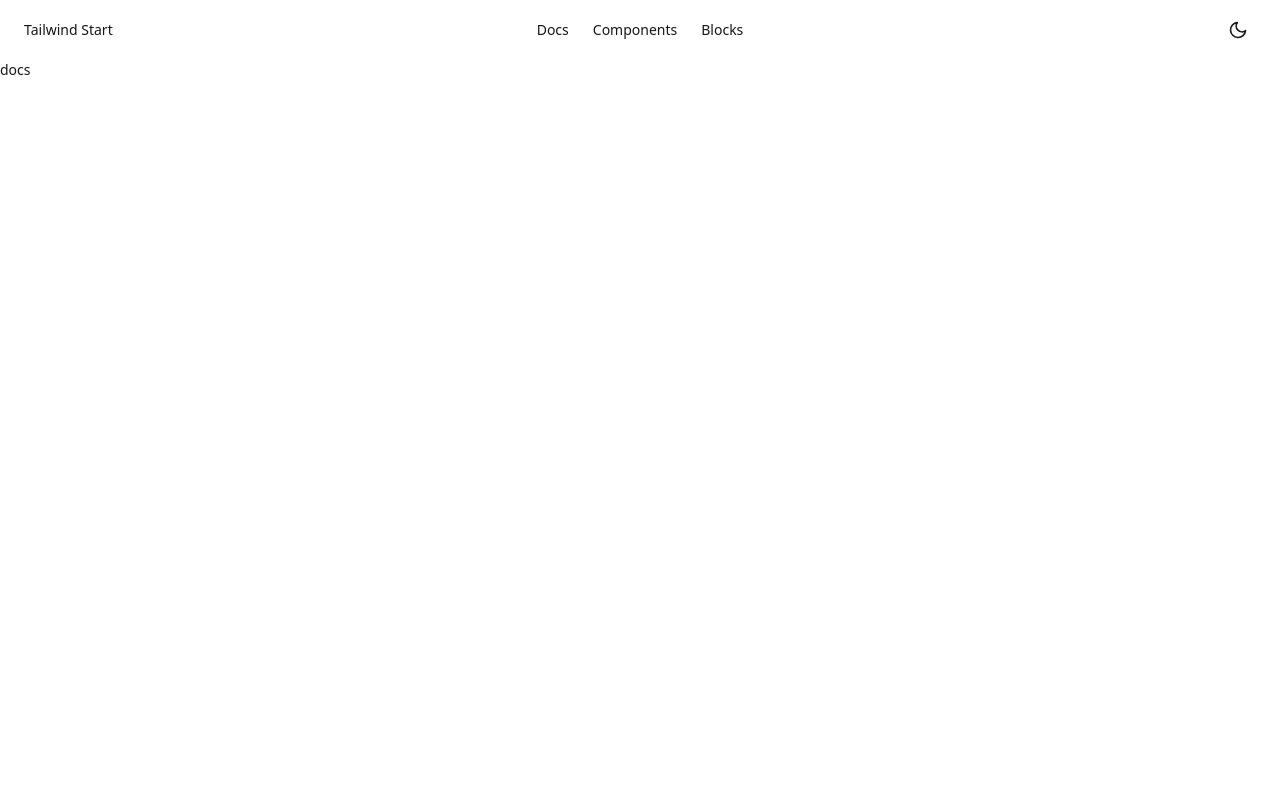
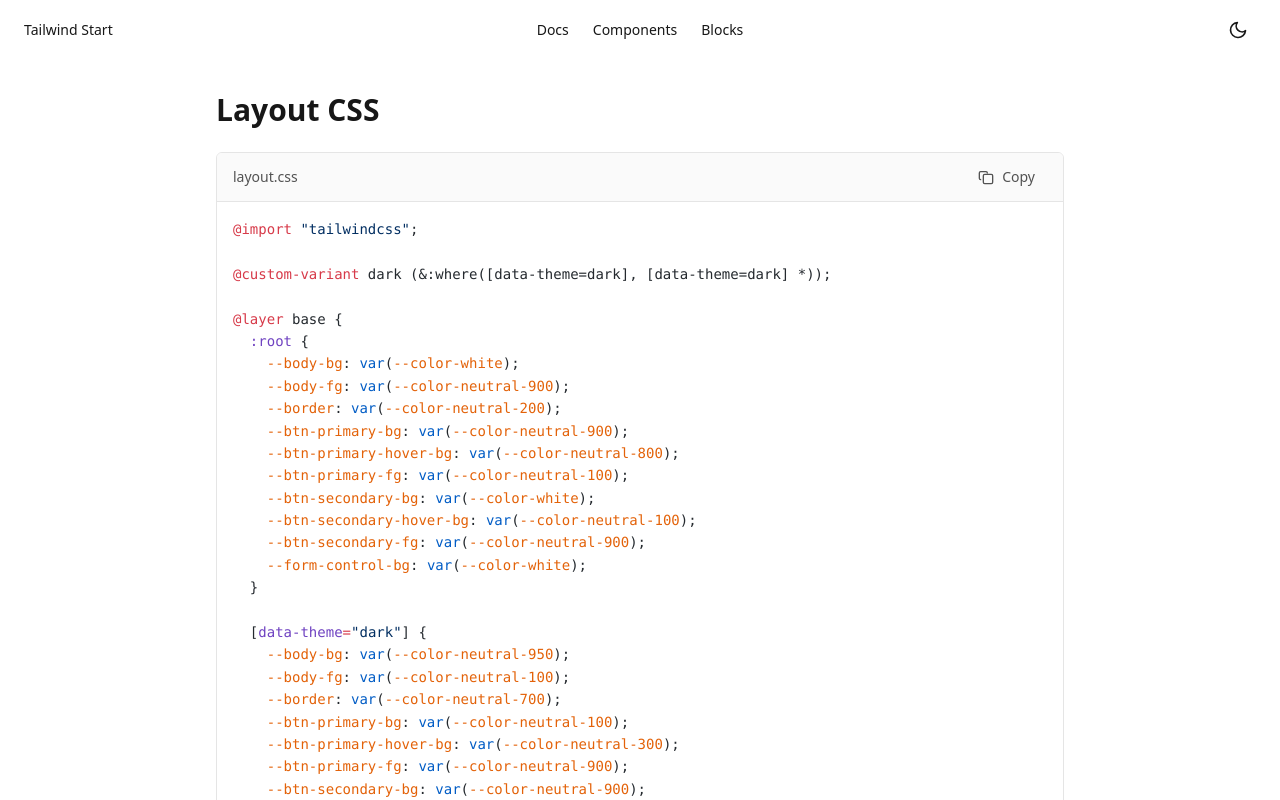
Before and after one commit to rwhitmire/tailwind-start, a SvelteKit app: page /docs in a window 1280 px wide. Shown: the top 800 px of the page. Built offline with nearby package versions, Linux system fonts and the light colour scheme.

Commit message:
code highlighting

```diff
--- a/package.json
+++ b/package.json
@@ -34,5 +34,8 @@
     "typescript": "^5.9.3",
     "typescript-eslint": "^8.48.1",
     "vite": "^7.2.6"
+  },
+  "dependencies": {
+    "shiki": "^3.20.0"
   }
 }
--- a/src/routes/components/+layout.svelte
+++ b/src/routes/components/+layout.svelte
@@ -14,8 +14,9 @@
       {#each navItems as item}
         <a
           href={item.href}
-          class="block rounded-md px-3 py-2 text-sm transition-colors {$page.url.pathname === item.href
-            ? 'bg-neutral-100 dark:bg-neutral-900 font-medium'
+          class="block rounded-md px-3 py-2 text-sm transition-colors {$page.url.pathname ===
+          item.href
+            ? 'bg-neutral-100 font-medium dark:bg-neutral-900'
             : 'hover:bg-neutral-100 dark:hover:bg-neutral-900'}"
         >
           {item.label}
--- a/src/routes/docs/+page.svelte
+++ b/src/routes/docs/+page.svelte
@@ -1 +1,193 @@
-<div>docs</div>
+<script lang="ts">
+  import { createHighlighter } from "shiki";
+  import { onMount } from "svelte";
+  import layoutCss from "../layout.css?raw";
+
+  let highlightedCode = $state<string>("");
+  let isLoading = $state(true);
+  let observer: MutationObserver | null = $state(null);
+  let copied = $state(false);
+
+  onMount(() => {
+    let cleanup: (() => void) | null = null;
+
+    (async () => {
+      const highlighter = await createHighlighter({
+        themes: ["github-light", "github-dark"],
+        langs: ["css"],
+      });
+
+      const updateHighlight = () => {
+        const theme =
+          document.documentElement.getAttribute("data-theme") === "dark"
+            ? "github-dark"
+            : "github-light";
+
+        highlightedCode = highlighter.codeToHtml(layoutCss, {
+          lang: "css",
+          theme,
+        });
+      };
+
+      updateHighlight();
+      isLoading = false;
+
+      // Watch for theme changes
+      observer = new MutationObserver(() => {
+        updateHighlight();
+      });
+
+      observer.observe(document.documentElement, {
+        attributes: true,
+        attributeFilter: ["data-theme"],
+      });
+
+      cleanup = () => {
+        observer?.disconnect();
+      };
+    })();
+
+    return () => {
+      cleanup?.();
+    };
+  });
+
+  async function copyToClipboard() {
+    try {
+      await navigator.clipboard.writeText(layoutCss);
+      copied = true;
+      setTimeout(() => {
+        copied = false;
+      }, 2000);
+    } catch (err) {
+      console.error("Failed to copy:", err);
+    }
+  }
+</script>
+
+<div class="container mx-auto max-w-4xl px-6 py-8">
+  <h1 class="mb-6 text-3xl font-bold">Layout CSS</h1>
+
+  {#if isLoading}
+    <div class="overflow-hidden rounded-md border">
+      <div
+        class="flex items-center justify-between border-b bg-neutral-50 px-4 py-2 dark:bg-neutral-900"
+      >
+        <div class="skeleton-line h-4 w-24 rounded"></div>
+        <div class="skeleton-line h-8 w-20 rounded"></div>
+      </div>
+      <div class="p-4">
+        <div class="space-y-2">
+          <div class="skeleton-line h-4 w-full rounded"></div>
+          <div class="skeleton-line h-4 w-5/6 rounded"></div>
+          <div class="skeleton-line h-4 w-full rounded"></div>
+          <div class="skeleton-line h-4 w-4/6 rounded"></div>
+          <div class="skeleton-line h-4 w-full rounded"></div>
+          <div class="skeleton-line h-4 w-3/4 rounded"></div>
+          <div class="skeleton-line h-4 w-full rounded"></div>
+          <div class="skeleton-line h-4 w-5/6 rounded"></div>
+          <div class="skeleton-line h-4 w-full rounded"></div>
+          <div class="skeleton-line h-4 w-2/3 rounded"></div>
+          <div class="skeleton-line h-4 w-4/5 rounded"></div>
+          <div class="skeleton-line h-4 w-full rounded"></div>
+        </div>
+      </div>
+    </div>
+  {:else}
+    <div class="overflow-hidden rounded-md border">
+      <div
+        class="flex items-center justify-between border-b bg-neutral-50 px-4 py-2 dark:bg-neutral-900"
+      >
+        <span class="text-sm text-neutral-600 dark:text-neutral-400">layout.css</span>
+        <button
+          onclick={copyToClipboard}
+          class="flex items-center gap-2 rounded-md px-3 py-1.5 text-sm text-neutral-600 transition-colors hover:bg-neutral-100 hover:text-neutral-900 dark:text-neutral-400 dark:hover:bg-neutral-800 dark:hover:text-neutral-100"
+          title="Copy to clipboard"
+        >
+          {#if copied}
+            <svg
+              xmlns="http://www.w3.org/2000/svg"
+              width="16"
+              height="16"
+              viewBox="0 0 24 24"
+              fill="none"
+              stroke="currentColor"
+              stroke-width="2"
+              stroke-linecap="round"
+              stroke-linejoin="round"
+            >
+              <path d="M20 6L9 17l-5-5" />
+            </svg>
+            <span>Copied!</span>
+          {:else}
+            <svg
+              xmlns="http://www.w3.org/2000/svg"
+              width="16"
+              height="16"
+              viewBox="0 0 24 24"
+              fill="none"
+              stroke="currentColor"
+              stroke-width="2"
+              stroke-linecap="round"
+              stroke-linejoin="round"
+            >
+              <rect width="14" height="14" x="8" y="8" rx="2" ry="2" />
+              <path d="M4 16c-1.1 0-2-.9-2-2V6c0-1.1.9-2 2-2h8c1.1 0 2 .9 2 2" />
+            </svg>
+            <span>Copy</span>
+          {/if}
+        </button>
+      </div>
+      <div class="overflow-x-auto">
+        {@html highlightedCode}
+      </div>
+    </div>
+  {/if}
+</div>
+
+<style>
+  :global(pre.shiki) {
+    margin: 0;
+    padding: 1rem;
+    background: transparent !important;
+    overflow-x: auto;
+  }
+
+  :global(.shiki) {
+    font-family: "Fira Code", "Consolas", "Monaco", monospace;
+    font-size: 0.875rem;
+    line-height: 1.6;
+  }
+
+  @keyframes shimmer {
+    0% {
+      background-position: -1000px 0;
+    }
+    100% {
+      background-position: 1000px 0;
+    }
+  }
+
+  .skeleton-line {
+    background: linear-gradient(
+      90deg,
+      rgb(245 245 245) 0%,
+      rgb(229 229 229) 20%,
+      rgb(245 245 245) 40%,
+      rgb(245 245 245) 100%
+    );
+    background-size: 1000px 100%;
+    animation: shimmer 1.5s infinite linear;
+  }
+
+  :global([data-theme="dark"]) .skeleton-line {
+    background: linear-gradient(
+      90deg,
+      rgb(38 38 38) 0%,
+      rgb(64 64 64) 20%,
+      rgb(38 38 38) 40%,
+      rgb(38 38 38) 100%
+    );
+    background-size: 1000px 100%;
+  }
+</style>
```
Also changed, not shown: 1 other file (tests, documents, lock files or other folders).
